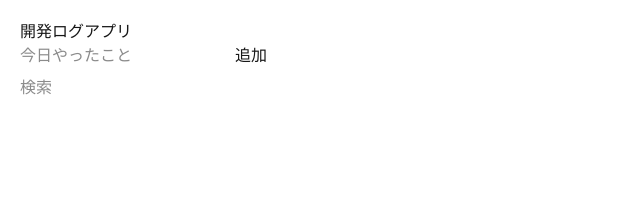
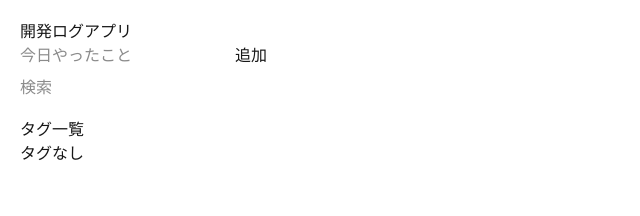
Before and after one commit to Jimon-air/dev-log-app, a Next.js app: page / in a window 1280 px wide. Shown: the top 216 px of the page, without its empty margins (0-640 px from the left). Built offline with nearby package versions, Linux system fonts and the light colour scheme.

Commit message:
feat : タグ一覧追加

```diff
--- a/app/page.tsx
+++ b/app/page.tsx
@@ -5,7 +5,21 @@ export default function Home() {
   const [text, setText] = useState("");
   const [logs, setLogs] = useState<
     { id: string; text: string; date: string; tags: string[] }[]
-  >([]);
+  >(() => {
+    if (typeof window === "undefined") return [];
+
+    const savedLogs = localStorage.getItem("logs");
+    if (!savedLogs) return [];
+
+    const parsedLogs = JSON.parse(savedLogs);
+
+    return parsedLogs.map((log: any) => ({
+      ...log,
+      id: log.id ?? crypto.randomUUID(),
+      date: log.date ?? new Date().toISOString(),
+      tags: log.tags ?? [],
+    }));
+  });
   const [editText, setEditText] = useState("");
   const [editingId, setEditingId] = useState<string | null>(null);
   const [search, setSearch] = useState("");
@@ -47,26 +61,16 @@ export default function Home() {
     return matches.map(tag => tag.replace("#", ""));
   };
 
+  const tagCount = logs
+    .flatMap(log => log.tags)
+    .reduce((acc, tag) => {
+      acc[tag] = (acc[tag] || 0) + 1;
+      return acc;
+    }, {} as Record<string, number>);
+
   useEffect(() => {
     localStorage.setItem("logs", JSON.stringify(logs));
   }, [logs]);
-
-  useEffect(() => {
-    const savedLogs = localStorage.getItem("logs");
-    if (savedLogs) {
-      const parsedLogs = JSON.parse(savedLogs);
-
-      const logsWithId = parsedLogs.map((log: any) => ({
-        ...log,
-        id: log.id ?? crypto.randomUUID(),
-        date: log.date ?? new Date().toISOString(),
-        tags: log.tags ?? [],
-      }));
-
-      setLogs(logsWithId);
-      localStorage.setItem("logs", JSON.stringify(logsWithId));
-    }
-  }, []);
 
   return (
     <main style={{ padding: "20px" }}>
@@ -95,13 +99,46 @@ export default function Home() {
             onChange={(e) => setSearch(e.target.value)}
             placeholder="検索"
           />
+          {search && (
+            <div>
+              「{search}」で検索中
+              <button onClick={() => setSearch("")}>クリア</button>
+            </div>
+          )}
+
+          <div style={{ marginTop: "10px" }}>
+            <div>タグ一覧</div>
+            <div>
+              {Object.keys(tagCount).length === 0 ? (
+                <div>タグなし</div>
+              ) : (
+                Object.entries(tagCount)
+                  .sort((a, b) => b[1] - a[1])
+                  .map(([tag, count]) => (
+                    <span
+                      key={tag}
+                      onClick={() => {
+                        setSearch(tag);
+                        setEditingId(null);
+                      }}
+                      style={{ marginRight: "8px", cursor: "pointer" }}
+                    >
+                      #{tag} ({count})
+                    </span>
+                  ))
+              )}
+            </div>
+          </div>
         </div>
       )}
 
       <ul>
         {logs
           .filter(log =>
-            log.text.toLowerCase().includes(search.toLowerCase())
+            log.text.toLowerCase().includes(search.toLowerCase()) ||
+            log.tags.some(tag =>
+              tag.toLowerCase().includes(search.toLowerCase())
+            )
           )
           .map(log => (
           <li key={log.id}>
@@ -121,7 +158,13 @@ export default function Home() {
 
                 <div>
                   {log.tags.map(tag => (
-                    <span key={tag}>#{tag} </span>
+                    <span
+                      key={tag}
+                      onClick={() => setSearch(tag)}
+                      style={{ cursor: "pointer" }}
+                    >
+                      #{tag}{" "}
+                    </span>
                   ))}
                 </div>
 
```
